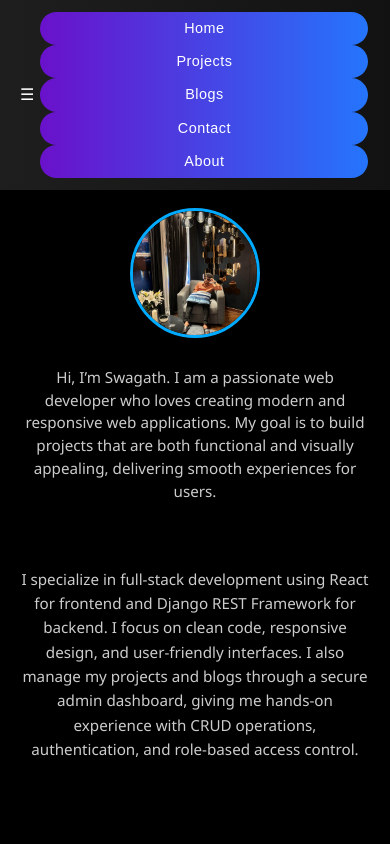
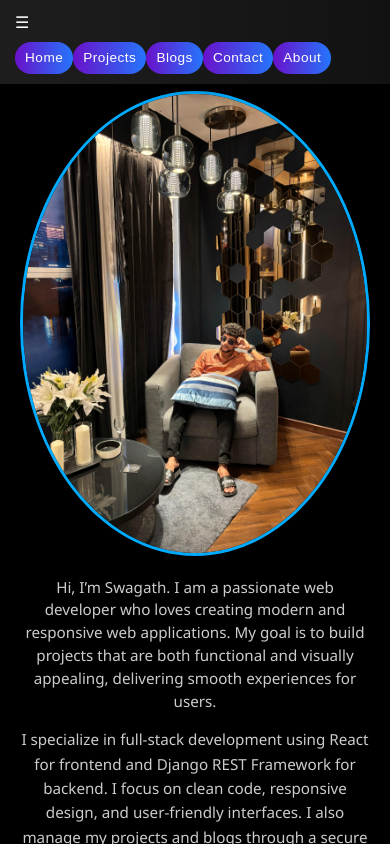
Before and after one commit to swagath088/portfolio-frontend, a React (Vite) app: page /about in a window 390 px wide. Built offline with nearby package versions, Linux system fonts and the light colour scheme; no server answers.

Commit message:
Your descriptive message

```diff
--- a/src/App.css
+++ b/src/App.css
@@ -224,3 +224,113 @@ button {
   h3 { font-size: 1.3rem; }
   p { font-size: 0.95rem; }
 }
+/* ===== Universal adjustments for mobile ===== */
+@media (max-width: 768px) {
+  /* Navbar buttons */
+  nav {
+    flex-direction: column;
+    align-items: flex-start; /* buttons move left */
+    gap: 8px;
+    padding: 10px 15px;
+  }
+
+  .nav-btn,
+  nav button {
+    width: auto; /* not full width, adjust if needed */
+    font-size: 0.9rem;
+    padding: 6px 12px;
+    white-space: normal; /* wrap text */
+  }
+
+  /* Make sure content starts below navbar */
+  body, html {
+    overflow-x: hidden;
+  }
+
+  /* Pages container */
+  .projects-page,
+  .blogs-page,
+  .about-page,
+  .home-page,
+  .contact-page,
+  .view-messages-page {
+    padding-top: 80px; /* give space for sticky navbar */
+    flex-direction: column;
+    align-items: center;
+  }
+
+  /* Project / Blog cards */
+  .project-card,
+  .blog-card {
+    width: 95%; /* ensure no overflow */
+    margin: 10px 0;
+  }
+
+  .project-card img,
+  .blog-card img,
+  .about-page img {
+    width: 100%; /* full width of container */
+    height: auto; /* keep aspect ratio */
+    object-fit: cover;
+    display: block;
+  }
+
+  /* Headings */
+  h1, h2, h3 {
+    font-size: clamp(1.2rem, 4vw, 2rem); /* responsive sizing */
+    text-align: center;
+  }
+
+  /* Buttons inside cards or actions */
+  .project-actions button,
+  .blog-actions button,
+  .view-messages-page button {
+    padding: 8px 12px;
+    font-size: 0.9rem;
+  }
+
+  /* Forms (contact, add project/blog) */
+  form {
+    width: 95%;
+    padding: 15px 10px;
+  }
+
+  input, textarea, button {
+    width: 100%;
+    font-size: 0.95rem;
+  }
+}
+
+/* Very small mobiles */
+@media (max-width: 480px) {
+  .projects-page,
+  .blogs-page,
+  .about-page,
+  .home-page,
+  .contact-page,
+  .view-messages-page {
+    padding-top: 100px;
+  }
+
+  h1, h2, h3 {
+    font-size: clamp(1rem, 5vw, 1.5rem);
+  }
+
+  .project-card img,
+  .blog-card img,
+  .about-page img {
+    width: 100%;
+    height: auto;
+  }
+
+  nav {
+    align-items: flex-start;
+    gap: 6px;
+  }
+
+  .nav-btn,
+  nav button {
+    font-size: 0.85rem;
+    padding: 5px 10px;
+  }
+}
```
